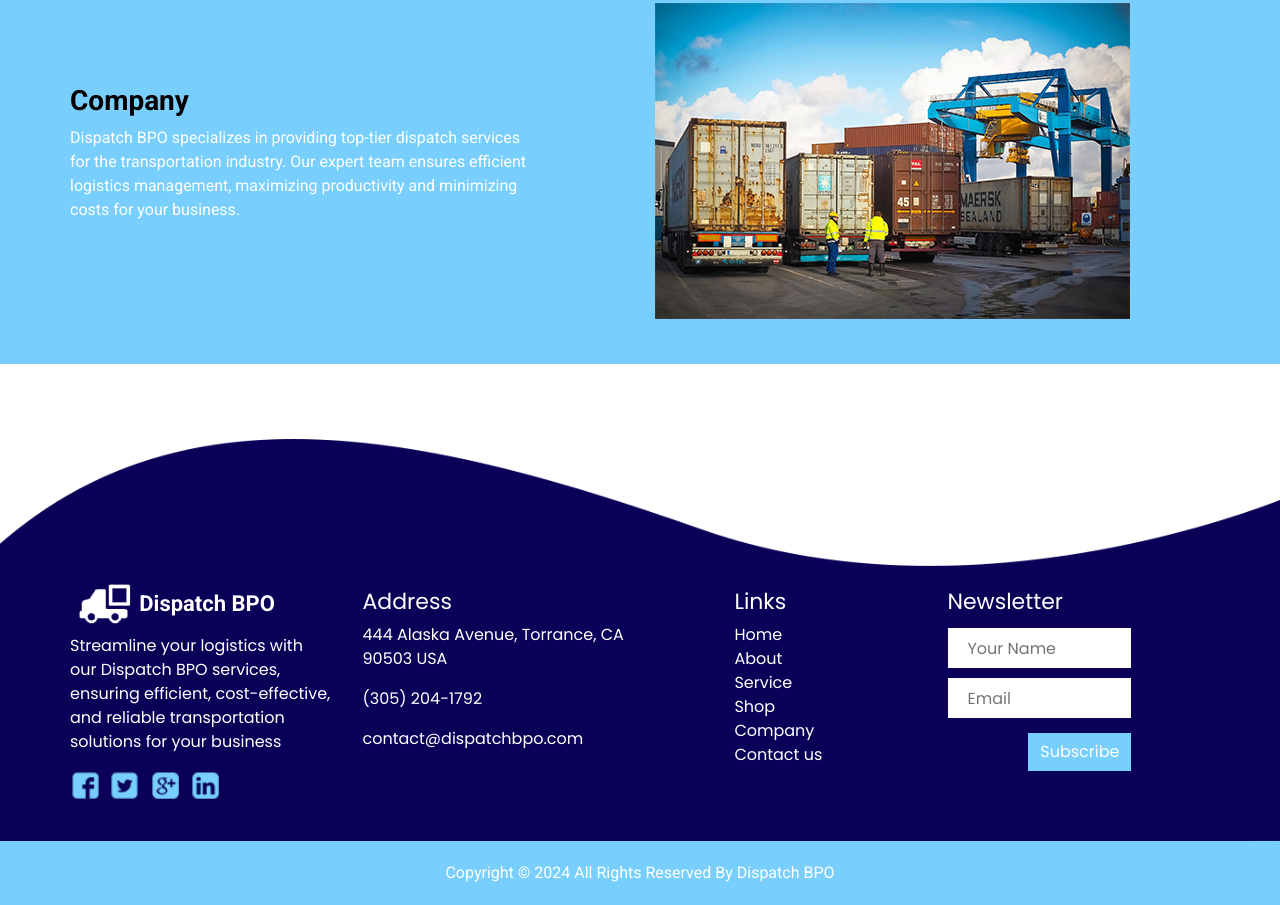
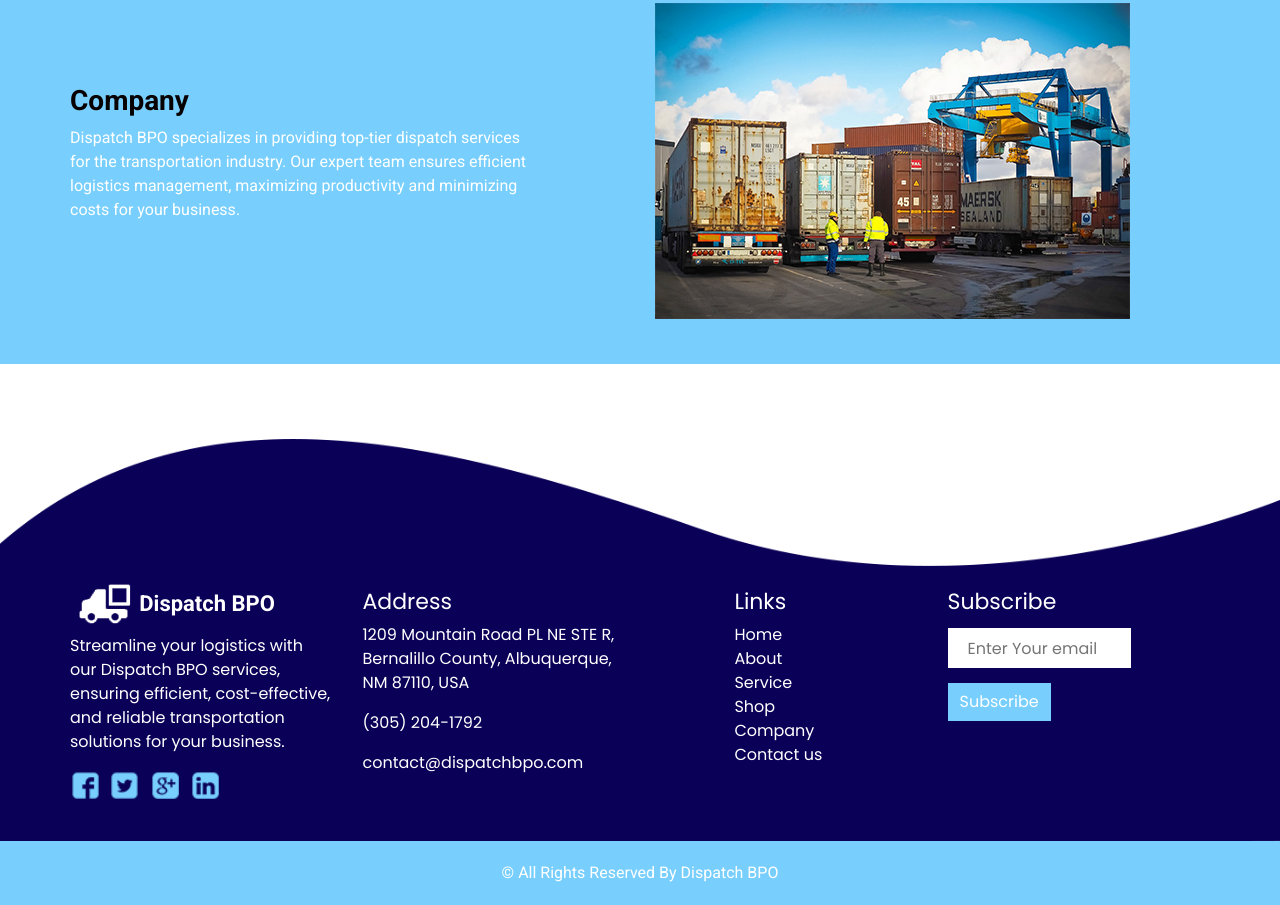
Before and after one commit to GhaffarDar/DBPO, a plain HTML site: page company.html in a window 1280 px wide. Shown: the part 203-1108 px from the top of the page. Drawn offline with nearby package versions, Linux system fonts and the light colour scheme.

Commit message:
company.html

```diff
--- a/company.html
+++ b/company.html
@@ -32,7 +32,7 @@
 
 <body>
   <div class="hero_area custom_page-height">
-    <!-- header section strats -->
+    <!-- header section starts -->
     <section class="header_section">
       <div class="container">
         <nav class="navbar navbar-expand-lg custom_nav-container d-lg-none">
@@ -50,7 +50,7 @@
           </button>
 
           <div class="collapse navbar-collapse" id="navbarSupportedContent">
-            <ul class="navbar-nav  ">
+            <ul class="navbar-nav">
               <li class="nav-item active">
                 <a class="nav-link" href="index.html">Home <span class="sr-only">(current)</span></a>
               </li>
@@ -72,7 +72,7 @@
             </ul>
           </div>
         </nav>
-        <div class="header_container ">
+        <div class="header_container">
           <div class="logo-box">
             <img src="images/logo.png" alt="">
             <span>
@@ -134,7 +134,7 @@
 
                 <div class="collapse navbar-collapse" id="navbarSupportedContent">
                   <div class="d-flex mx-auto flex-column flex-lg-row align-items-center">
-                    <ul class="navbar-nav  ">
+                    <ul class="navbar-nav">
                       <li class="nav-item active">
                         <a class="nav-link" href="index.html">Home <span class="sr-only">(current)</span></a>
                       </li>
@@ -165,16 +165,10 @@
       </div>
     </section>
     <!-- end header section -->
-
-
   </div>
 
-
-
-
-
   <!-- company section -->
-  <div class=" layout_padding">
+  <div class="layout_padding">
     <section class="company_section layout_padding2">
       <div class="container">
         <div class="row">
@@ -199,18 +193,12 @@
       </div>
     </section>
   </div>
-
   <!-- end company section -->
-
-
-
-
-
 
   <!-- info section -->
   <section class="info_section ">
     <div class="container ">
-      <div class="row  mb-3 pb-4">
+      <div class="row mb-3 pb-4">
         <div class="col-md-3 info_logo">
           <div class="logo-box">
             <img src="images/logo-white.png" alt="">
@@ -219,7 +207,7 @@
             </span>
           </div>
           <p>
-            Streamline your logistics with our Dispatch BPO services, ensuring efficient, cost-effective, and reliable transportation solutions for your business
+            Streamline your logistics with our Dispatch BPO services, ensuring efficient, cost-effective, and reliable transportation solutions for your business.
           </p>
           <div class="info_social">
             <div>
@@ -249,8 +237,8 @@
             Address
           </h5>
           <p>
-             444 Alaska Avenue,
-            Torrance, CA 90503
+            1209 Mountain Road PL NE STE R,
+            Bernalillo County, Albuquerque, NM 87110,
             USA
           </p>
           <p>
@@ -263,76 +251,67 @@
           </p>
         </div>
         <div class="col-md-3 info_links">
-
-          <div class="info_nav ">
-            <nav class="">
+          <div class="info_nav">
+            <nav>
               <ul>
                 <h5>
                   Links
                 </h5>
                 <li>
-                  <a href="index.html"> Home</a>
+                  <a href="index.html">Home</a>
                 </li>
                 <li>
                   <a href="about.html">About</a>
                 </li>
                 <li>
-                  <a href="service.html"> Service</a>
+                  <a href="service.html">Service</a>
                 </li>
                 <li>
-                  <a href="shop.html"> Shop</a>
+                  <a href="shop.html">Shop</a>
                 </li>
                 <li>
-                  <a href="company.html"> Company</a>
+                  <a href="company.html">Company</a>
                 </li>
                 <li>
                   <a href="contact.html">Contact us</a>
                 </li>
-
               </ul>
             </nav>
           </div>
         </div>
         <div class="col-md-3 info_news">
           <h5>
-            Newsletter
+            Subscribe
           </h5>
-          <form action="">
-            <div>
-              <input type="text" placeholder="Your Name">
-            </div>
-            <div>
-              <input type="email" placeholder="Email">
-            </div>
-            <div class="d-flex justify-content-end">
-              <button type="submit">
+          <div class="info_news-box">
+            <form action="">
+              <input type="text" placeholder="Enter Your email">
+              <button>
                 Subscribe
               </button>
-            </div>
-          </form>
+            </form>
+          </div>
         </div>
       </div>
-
-
     </div>
   </section>
   <!-- end info section -->
 
   <!-- footer section -->
-  <section class="container-fluid footer_section">
-    <p>
-      Copyright &copy; 2024 All Rights Reserved By
-      <a href="https://dispatchbpo.com/">Dispatch BPO</a>
-    </p>
+  <section class="footer_section">
+    <div class="container">
+      <p>
+        &copy; <span id="displayYear"></span> All Rights Reserved By Dispatch BPO
+      </p>
+    </div>
   </section>
   <!-- footer section -->
 
   <script type="text/javascript" src="js/jquery-3.4.1.min.js"></script>
   <script type="text/javascript" src="js/bootstrap.js"></script>
-
-
-
-
+  <script type="text/javascript" src="https://cdnjs.cloudflare.com/ajax/libs/OwlCarousel2/2.1.3/owl.carousel.min.js">
+  </script>
+  <script type="text/javascript" src="js/custom.js"></script>
 </body>
 
 </html>
```
